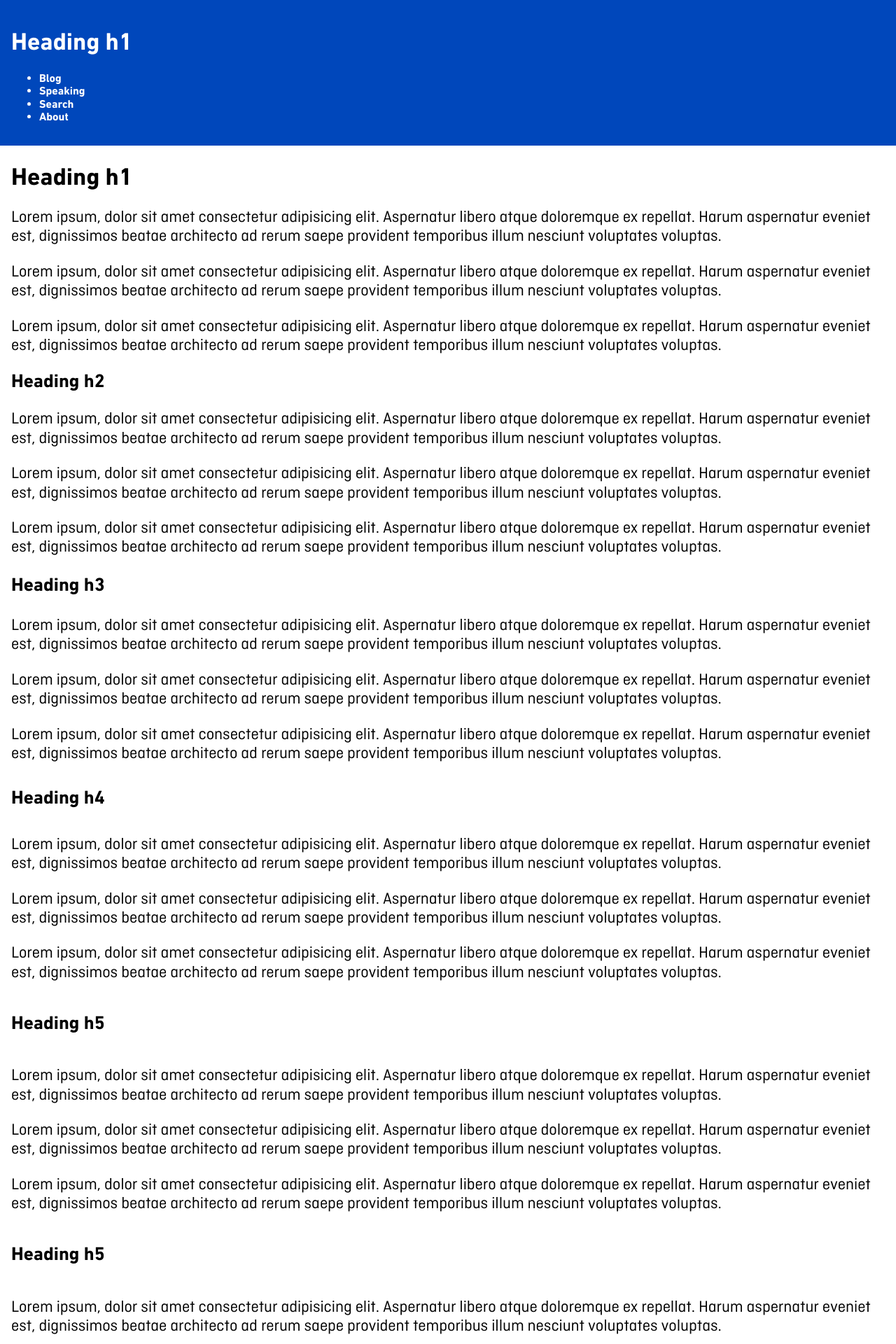
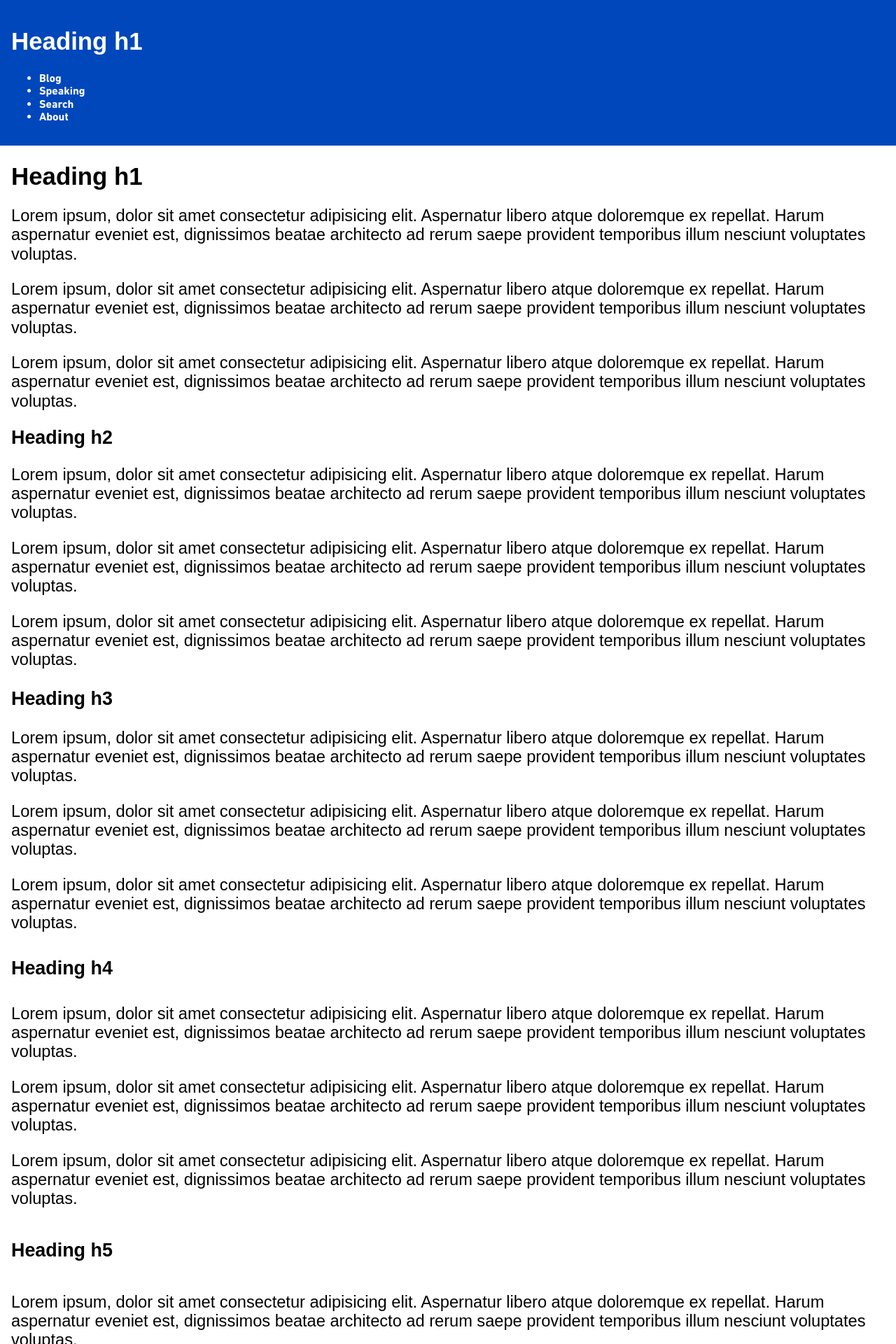
Before and after one commit to IgnaciodeNuevo/new-website-font-testing, a Jekyll site: the page built from index.md, in a window 1280 px wide. Shown: the top 1920 px of the page at 70% size. Built offline with Jekyll 4.4.1, drawn with Linux system fonts in a browser that asks for light colours; some web fonts are replaced.

Commit message:
Fixed font-face and added .fonts-loaded fallbacks

```diff
--- a/_sass/base/_fonts.scss
+++ b/_sass/base/_fonts.scss
@@ -7,31 +7,35 @@
 // 400 - https://emtype.net/fonts/ciutadella
 @font-face {
     font-family: 'Ciutadella-Regular';
-    src: url('../../assets/fonts/Ciutadella-Regular.woff') format('woff2'),
-        url('../../assets/fonts/Ciutadella-Regular.woff2') format('woff');
+    src: url('/assets/fonts/Ciutadella-Regular.woff') format('woff2'),
+        url('/assets/fonts/Ciutadella-Regular.woff2') format('woff');
+    font-style: normal;
     font-weight: $font-weight-normal;
 }
 
 // 500 - https://emtype.net/fonts/ciutadella
 @font-face {
     font-family: 'Ciutadella-Medium';
-    src: url('../../assets/fonts/Ciutadella-Medium.woff') format('woff2'),
-        url('../../assets/fonts/Ciutadella-Medium.woff2') format('woff');
+    src: url('/assets/fonts/Ciutadella-Medium.woff') format('woff2'),
+        url('/assets/fonts/Ciutadella-Medium.woff2') format('woff');
+    font-style: normal;
     font-weight: $font-weight-medium;
 }
 
 // 600 - https://emtype.net/fonts/ciutadella
 @font-face {
     font-family: 'Ciutadella-SemiBold';
-    src: url('../../assets/fonts/Ciutadella-SemiBold.woff') format('woff2'),
-        url('../../assets/fonts/Ciutadella-SemiBold.woff2') format('woff');
+    src: url('/assets/fonts/Ciutadella-SemiBold.woff') format('woff2'),
+        url('/assets/fonts/Ciutadella-SemiBold.woff2') format('woff');
+    font-style: normal;
     font-weight: $font-weight-semibold;
 }
 
 // 700 - https://www.linotype.com/517415/din-next-family.html
 @font-face {
     font-family: 'DINNext-Bold';
-    src: url('../../assets/fonts/DINNext-Bold.woff') format('woff2'),
-        url('../../assets/fonts/DINNext-Bold.woff2') format('woff');
+    src: url('/assets/fonts/DINNext-Bold.woff') format('woff2'),
+        url('/assets/fonts/DINNext-Bold.woff2') format('woff');
+    font-style: normal;
     font-weight: $font-weight-bold;
 }
--- a/_sass/base/_typography.scss
+++ b/_sass/base/_typography.scss
@@ -5,7 +5,7 @@
 html,
 body {
     color: $color-base;
-    font-family: $font-family-base;
+    font-family: sans-serif;
     font-size: 90%;
 
     @media (min-width: 45em) {
@@ -17,21 +17,31 @@ body {
     }
 }
 
+
 h1,
 h2,
 h3,
 h4,
 h5,
 h6 {
-    // margin-bottom: 3rem;
-    // margin-top: 0;
-    // line-height: 3rem;
+    font-family: sans-serif;
+}
+
+.fonts-loaded body,
+.fonts-loaded p {
+    font-family: $font-family-base;
+}
+
+.fonts-loaded h1,
+.fonts-loaded h2,
+.fonts-loaded h3,
+.fonts-loaded h4,
+.fonts-loaded h5,
+.fonts-loaded h6 {
     font-family: $font-family-heading;
 }
 
 h1 {
-    // font-size: 3.2382850718749987em;
-    // line-height: 6rem;
     font-size: ms(12);
 }
 
@@ -40,13 +50,9 @@ h3,
 h4,
 h5,
 h6 {
-    // font-size: 2.815900062499999em;
     font-size: ms(8);
 }
 
 p {
-    // margin-bottom: 3rem;
-    // font-size: 1.4em;
-    // line-height: 3rem;
     font-size: ms(6);
 }
--- a/index.md
+++ b/index.md
@@ -51,7 +51,7 @@ layout: home
 </section>
 
 <section>
-    <h5>Heading h5</h5>
+    <h6>Heading h6</h6>
     <p>Lorem ipsum, dolor sit amet consectetur adipisicing elit. Aspernatur libero atque doloremque ex repellat. Harum aspernatur eveniet est, dignissimos beatae architecto ad rerum saepe provident temporibus illum nesciunt voluptates voluptas.</p>
     <p>Lorem ipsum, dolor sit amet consectetur adipisicing elit. Aspernatur libero atque doloremque ex repellat. Harum aspernatur eveniet est, dignissimos beatae architecto ad rerum saepe provident temporibus illum nesciunt voluptates voluptas.</p>
     <p>Lorem ipsum, dolor sit amet consectetur adipisicing elit. Aspernatur libero atque doloremque ex repellat. Harum aspernatur eveniet est, dignissimos beatae architecto ad rerum saepe provident temporibus illum nesciunt voluptates voluptas.</p>
```
